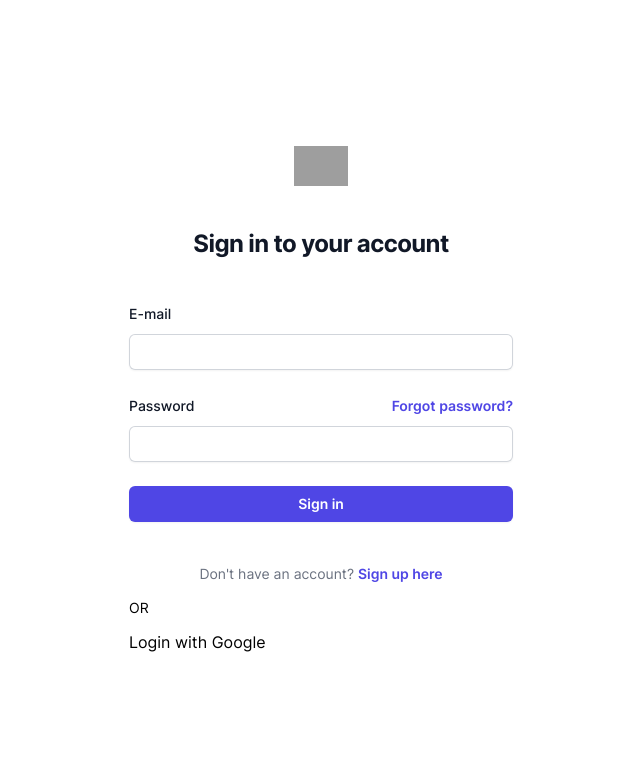
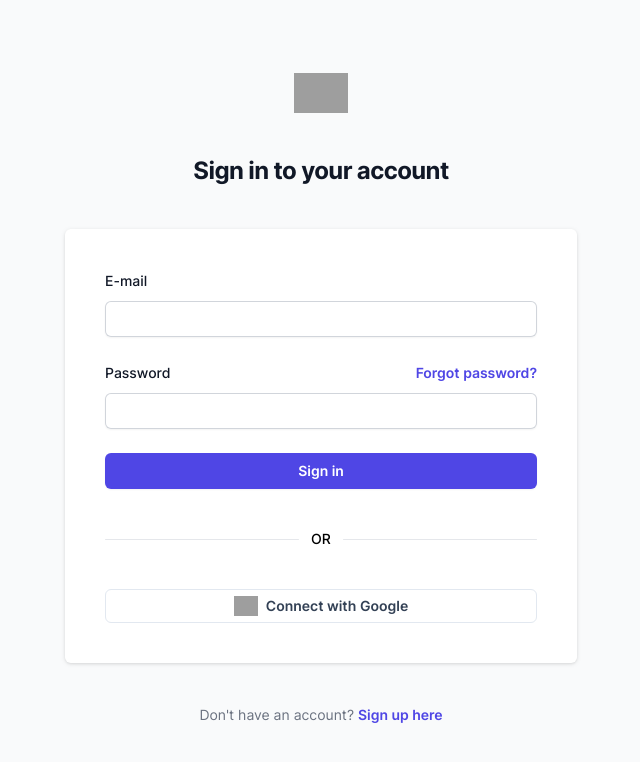
Before and after one commit to tilersmyth/storybookGPT, a Next.js app: page /sign-in in a window 1280 px wide. Shown: the top 762 px of the page, without its empty margins (319-959 px from the left). Built offline with nearby package versions, Linux system fonts and the light colour scheme; no server answers; grey boxes are pictures that could not be loaded; what aws-amplify would draw is missing.

Commit message:
Login styling

```diff
--- a/src/app/(non-auth)/layout.tsx
+++ b/src/app/(non-auth)/layout.tsx
@@ -5,5 +5,5 @@ export default function NonAuthLayout({
 }: {
   children: React.ReactNode;
 }) {
-  return <div className='flex grow'>{children}</div>;
+  return <div className='flex grow bg-gray-50'>{children}</div>;
 }
--- a/src/app/(non-auth)/sign-in/components/google-signin-btn.tsx
+++ b/src/app/(non-auth)/sign-in/components/google-signin-btn.tsx
@@ -6,9 +6,16 @@ import React from 'react';
 export const GoogleSignIn: React.FC = () => {
   return (
     <button
+      className='flex w-full justify-center gap-2 rounded-md border border-slate-200 px-3 py-1.5 text-sm font-semibold text-slate-700 transition duration-150 hover:border-slate-400 hover:text-slate-900 hover:shadow dark:border-slate-700 dark:text-slate-200 dark:hover:border-slate-500 dark:hover:text-slate-300'
       onClick={async () => await signInWithRedirect({ provider: 'Google' })}
     >
-      Login with Google
+      <img
+        className='h-5 w-6'
+        src='https://www.svgrepo.com/show/475656/google-color.svg'
+        loading='lazy'
+        alt='google logo'
+      />
+      <span>Connect with Google</span>
     </button>
   );
 };
--- a/src/app/(non-auth)/sign-in/components/sign-in-form.tsx
+++ b/src/app/(non-auth)/sign-in/components/sign-in-form.tsx
@@ -7,6 +7,13 @@ import { useRouter } from 'next/navigation';
 import React, { useState } from 'react';
 import { useForm } from 'react-hook-form';
 import * as yup from 'yup';
+
+import { GoogleSignIn } from '@/app/(non-auth)/sign-in/components/google-signin-btn';
+
+const SUPPORTED_FORM_ERRORS = [
+  'UserNotFoundException',
+  'NotAuthorizedException',
+];
 
 interface IFormInput {
   email: string;
@@ -45,7 +52,7 @@ export const SignInForm: React.FC = () => {
     } catch (error: any) {
       console.log('ERR: ', error);
 
-      if (error.name === 'NotAuthorizedException') {
+      if (SUPPORTED_FORM_ERRORS.includes(error.name)) {
         setError('root', { message: error.message });
         return;
       }
@@ -58,6 +65,7 @@ export const SignInForm: React.FC = () => {
 
   return (
     <>
+      <div className='mt-10 rounded-md bg-white drop-shadow sm:mx-auto sm:w-full sm:max-w-lg md:p-10'>
         <form className='space-y-6' onSubmit={handleSubmit(onSubmit)}>
           <div>
             <label
@@ -105,7 +113,9 @@ export const SignInForm: React.FC = () => {
                 {...register('password')}
               />
               {errors.password && (
-              <p className='text-sm text-red-500'>{errors.password.message}</p>
+                <p className='text-sm text-red-500'>
+                  {errors.password.message}
+                </p>
               )}
             </div>
           </div>
@@ -124,6 +134,15 @@ export const SignInForm: React.FC = () => {
           </div>
         </form>
 
+        <div className='my-10 flex w-full items-center'>
+          <span className='h-px flex-grow rounded bg-gray-200'></span>
+          <span className='mx-3 text-sm font-medium'>OR</span>
+          <span className='h-px flex-grow rounded bg-gray-200'></span>
+        </div>
+
+        <GoogleSignIn />
+      </div>
+
       <p className='mt-10 text-center text-sm text-gray-500'>
         Don't have an account?{' '}
         <Link
--- a/src/app/(non-auth)/sign-in/page.tsx
+++ b/src/app/(non-auth)/sign-in/page.tsx
@@ -1,6 +1,5 @@
 import * as React from 'react';
 
-import { GoogleSignIn } from '@/app/(non-auth)/sign-in/components/google-signin-btn';
 import { SignInForm } from '@/app/(non-auth)/sign-in/components/sign-in-form';
 
 export default function SignInPage() {
@@ -16,17 +15,8 @@ export default function SignInPage() {
           Sign in to your account
         </h2>
       </div>
-      <div className='mt-10 sm:mx-auto sm:w-full sm:max-w-sm'>
-        <div>
-          <div>
-            <SignInForm />
 
-            <p className='my-3 text-sm'>OR</p>
-
-            <GoogleSignIn />
-          </div>
-        </div>
-      </div>
+      <SignInForm />
     </div>
   );
 }
```
Lines whose indentation alone changed are shown as unchanged.
